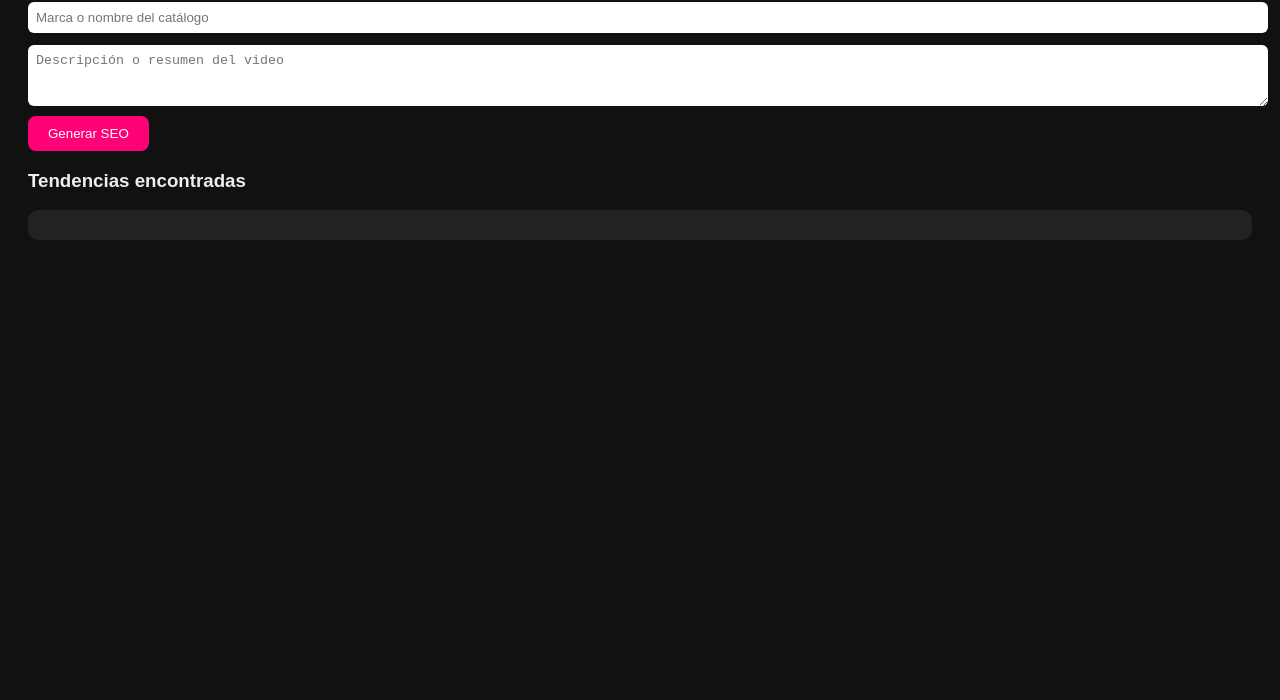
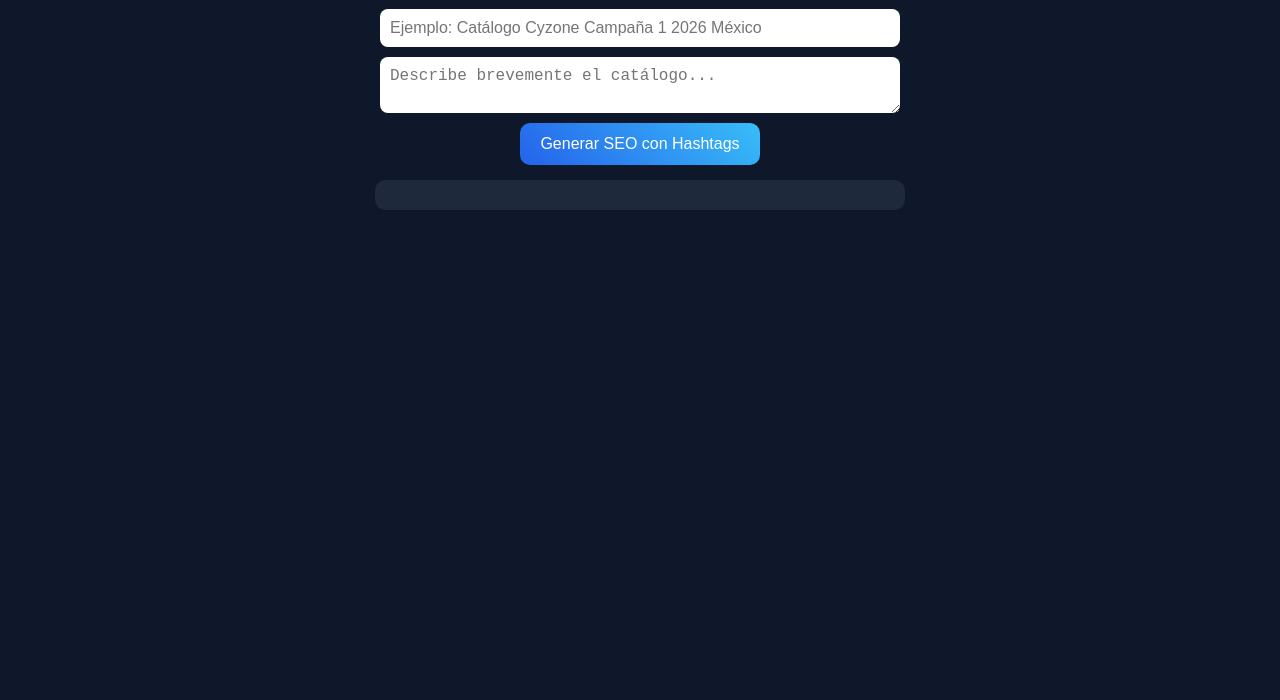
Before and after one commit to mannymansistemts-lab/catvip, a plain HTML site: page index.html in a window 1280 px wide. Shown: the part 100-800 px from the top of the page. Drawn offline with Linux system fonts and the light colour scheme.

Commit message:
Update index.html

```diff
--- a/index.html
+++ b/index.html
@@ -1,32 +1,100 @@
 <!DOCTYPE html>
 <html lang="es">
 <head>
-  <meta charset="UTF-8">
-  <meta name="viewport" content="width=device-width, initial-scale=1.0">
-  <title>Generador SEO YouTube</title>
+  <meta charset="UTF-8" />
+  <meta name="viewport" content="width=device-width, initial-scale=1.0" />
+  <title>Generador SEO YouTube 2025</title>
   <style>
-    body { font-family: Arial; background: #111; color: #eee; padding: 20px; }
-    input, textarea { width: 100%; padding: 8px; margin: 6px 0; border-radius: 6px; border: none; }
-    button { background: #ff0077; color: white; border: none; padding: 10px 20px; border-radius: 8px; cursor: pointer; }
-    button:hover { background: #ff3399; }
-    #resultado { white-space: pre-line; background: #222; padding: 15px; border-radius: 10px; margin-top: 15px; }
-    #err { display:none; background:#440000; color:#ff5555; padding:10px; border-radius:6px; margin-top:10px; }
-    #status { margin-top: 10px; font-style: italic; color: #aaa; }
-    #loader { display:none; margin:10px 0; }
+    body {
+      background: #0f172a;
+      color: #f8fafc;
+      font-family: 'Poppins', sans-serif;
+      text-align: center;
+      padding: 20px;
+    }
+    h1 {
+      color: #38bdf8;
+    }
+    textarea, input {
+      width: 90%;
+      max-width: 500px;
+      padding: 10px;
+      margin: 10px auto;
+      border: none;
+      border-radius: 8px;
+      font-size: 16px;
+      display: block;
+    }
+    button {
+      background: linear-gradient(45deg, #2563eb, #38bdf8);
+      color: white;
+      border: none;
+      padding: 12px 20px;
+      border-radius: 10px;
+      font-size: 16px;
+      cursor: pointer;
+      transition: 0.3s;
+    }
+    button:hover {
+      transform: scale(1.05);
+      background: linear-gradient(45deg, #38bdf8, #2563eb);
+    }
+    #resultado {
+      background: #1e293b;
+      padding: 15px;
+      margin-top: 15px;
+      border-radius: 10px;
+      width: 90%;
+      max-width: 500px;
+      margin-left: auto;
+      margin-right: auto;
+      white-space: pre-wrap;
+    }
   </style>
 </head>
 <body>
-  <h2>🎯 Generador SEO YouTube 2025</h2>
-  <input id="titulo" placeholder="Marca o nombre del catálogo">
-  <textarea id="descripcion" rows="3" placeholder="Descripción o resumen del video"></textarea>
-  <button id="generarBtn">Generar SEO</button>
-  <div id="status"></div>
-  <div id="loader">⏳ Cargando...</div>
-  <div id="err"></div>
-  <h3>Tendencias encontradas</h3>
-  <ul id="tendencias"></ul>
+  <h1>🎯 Generador SEO para Catálogos 2025</h1>
+
+  <input id="titulo" placeholder="Ejemplo: Catálogo Cyzone Campaña 1 2026 México" />
+  <textarea id="descripcion" placeholder="Describe brevemente el catálogo..."></textarea>
+  <button id="btnGenerar">Generar SEO con Hashtags</button>
+
   <div id="resultado"></div>
 
   <script src="trends.js"></script>
+  <script>
+    document.getElementById("btnGenerar").addEventListener("click", async () => {
+      const titulo = document.getElementById("titulo").value.trim();
+      const descripcion = document.getElementById("descripcion").value.trim();
+      if (!titulo || !descripcion) {
+        alert("Por favor llena ambos campos");
+        return;
+      }
+
+      document.getElementById("resultado").textContent = "⏳ Generando SEO...";
+      const hashtags = await obtenerHashtagsYT(titulo);
+      const año = new Date().getFullYear();
+
+      const resultado = `
+📢 TÍTULO:
+${titulo} ${año} | Ofertas y Novedades
+
+📝 DESCRIPCIÓN:
+${descripcion}
+
+Descubre lo más nuevo del catálogo ${titulo} ${año}. Ideal para emprendedoras y amantes de la belleza y moda.
+
+🔥 HASHTAGS:
+${hashtags.join(" ")}
+
+🏷️ ETIQUETAS:
+${titulo.toLowerCase()}, ${titulo.toLowerCase()} ${año}, ${hashtags.slice(0,10).join(", ")}
+
+💡 SUGERENCIA EXTRA:
+${titulo} — Catálogo ${año} (Lo más nuevo)
+      `;
+      document.getElementById("resultado").textContent = resultado;
+    });
+  </script>
 </body>
 </html>
```
